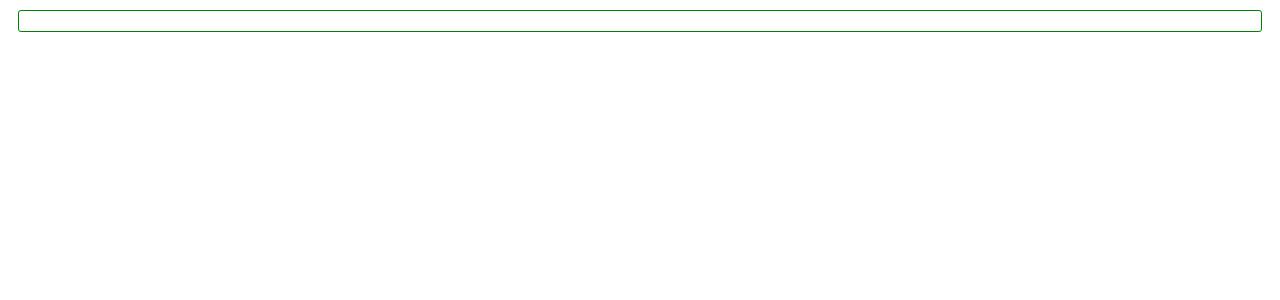
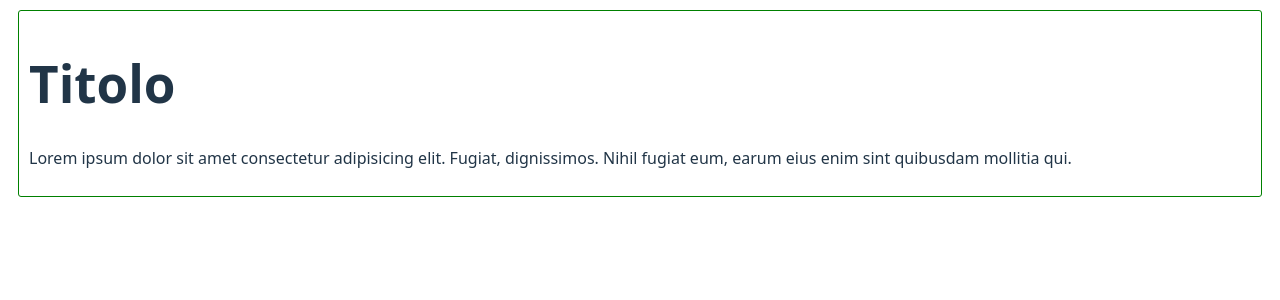
Before and after one commit to fedgreco/MiaTech, a React (Vite) app in the folder new-project/: page / in a window 1280 px wide. Shown: the top 300 px of the page. Built offline with nearby package versions, Linux system fonts and the light colour scheme; the HTML template or start-up script is replaced by a standard one.

Commit message:
usare props.children per il layout pt2

```diff
--- a/new-project/src/App.jsx
+++ b/new-project/src/App.jsx
@@ -3,7 +3,10 @@ import Card from "./components/Card";
 const App = () => {
     return (
         <>
-            <Card />
+            <Card>
+                <h1>Titolo</h1>
+                <p>Lorem ipsum dolor sit amet consectetur adipisicing elit. Fugiat, dignissimos. Nihil fugiat eum, earum eius enim sint quibusdam mollitia qui.</p>
+            </Card>
         </>
     )
 }
```
